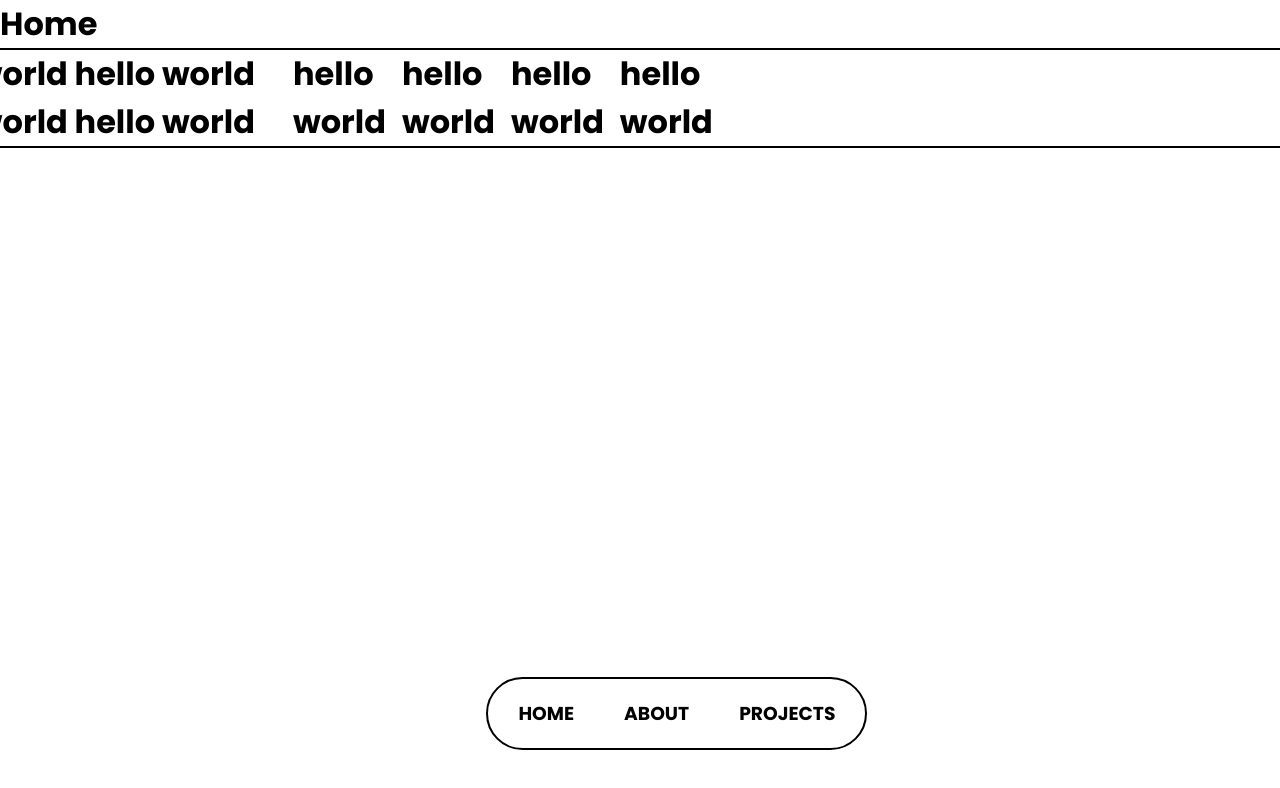
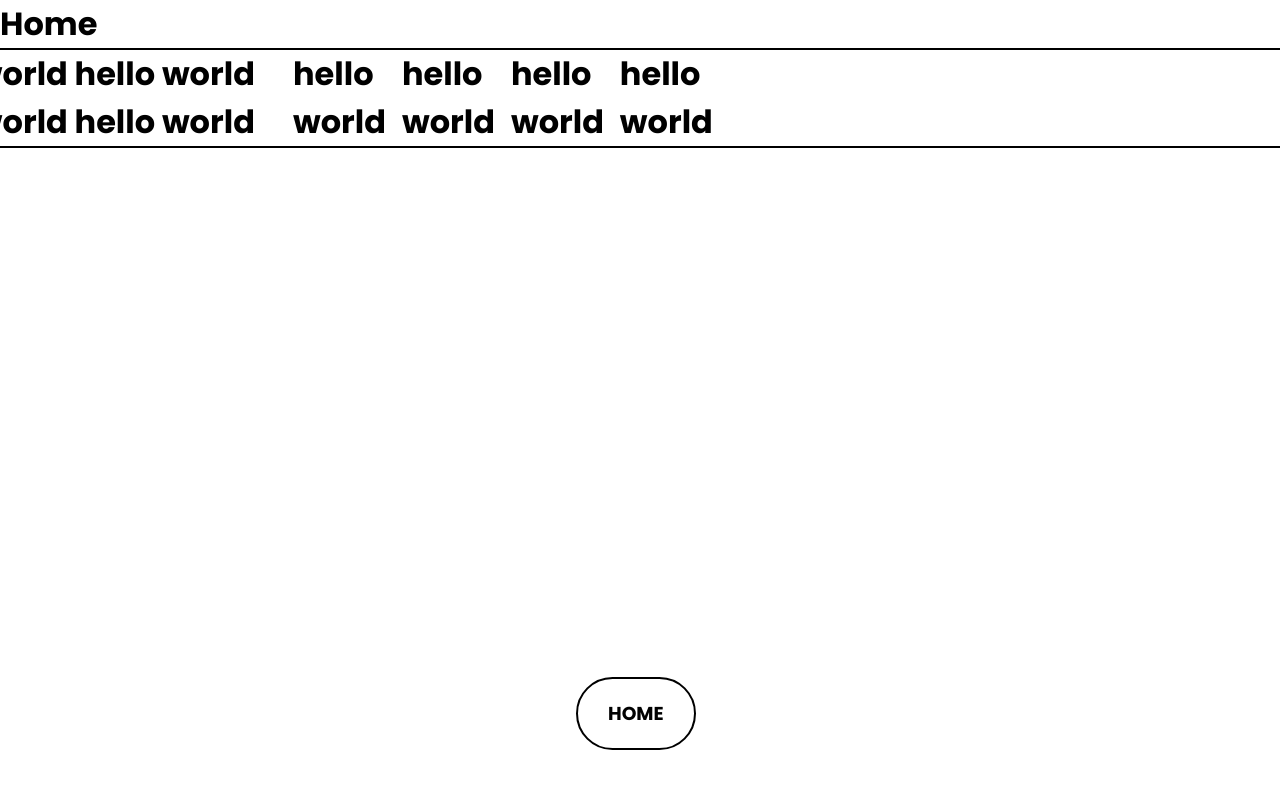
Before and after one commit to BSIT-Evanism/New-Portfolio2, a React (Vite) app: page / in a window 1280 px wide. Shown: the top 788 px of the page. Built offline with nearby package versions, Linux system fonts and the light colour scheme.

Commit message:
navbar redesign

```diff
--- a/src/components/Navbar/Navbar.jsx
+++ b/src/components/Navbar/Navbar.jsx
@@ -2,23 +2,63 @@ import { Link } from "react-router-dom";
 import styles from './Navbar.module.scss'
 import { useState } from "react";
 import { motion } from "framer-motion";
+import { AnimatePresence } from "framer-motion";
 
 
 function Navbar() {
   const [hover, setHover] = useState(false)
 
+  const container = {
+    hidden: { y: "100vh" },
+    show: {
+      y: 0,
+      transition: {
+        type: "spring", bounce: 0.3, damping: 9, mass: 2, velocity: 0.2, delay: 1.5
+      }
+    },
+    hover: {
+      scale: 1.2,
+      transition: {
+        damping: 15, type: "spring", stiffness: 400
+      }
+    }
+  }
 
   return (
     <>
-      <motion.ul className={styles.nav}
-        initial={{ y: "100vh" }}
-        animate={{ y: 0 }}
-        transition={{ duration: 0.5, ease: "easeIn", delay: 2 }}
-      >
-        <Link className={styles.links} to="/"><h3>Home</h3></Link>
-        <Link className={styles.links} to="/about"><h3>About</h3></Link>
-        <Link className={styles.links} to="/projects"><h3>Projects</h3></Link>
-      </motion.ul>
+      <AnimatePresence mode="popLayout">
+        <motion.div className={styles.nav}
+          layoutId="nav"
+          variants={container}
+          initial="hidden"
+          animate="show"
+          whileHover="hover"
+          onHoverStart={() => setHover(true)}
+          onHoverEnd={() => setHover(false)}
+        >
+          <Link className={styles.links} to="/"><h3>Home</h3></Link>
+          {hover && (
+            <>
+              <motion.div
+                initial={{ opacity: 0 }}
+                animate={{ opacity: 1 }}
+                exit={{ opacity: 0 }}
+                transition={{ duration: 0.5 }}
+              >
+                <Link className={styles.links} to="/about"><h3>About</h3></Link>
+              </motion.div>
+              <motion.div
+                initial={{ opacity: 0 }}
+                animate={{ opacity: 1 }}
+                exit={{ opacity: 0 }}
+                transition={{ duration: 0.5, delay: 0.5 }}
+              >
+                <Link className={styles.links} to="/projects"><h3>Projects</h3></Link>
+              </motion.div>
+            </>
+          )}
+        </motion.div>
+      </AnimatePresence>
     </>
   )
 }
--- a/src/components/Navbar/Navbar.module.scss
+++ b/src/components/Navbar/Navbar.module.scss
@@ -7,10 +7,10 @@
   border: 2px solid black;
   width: fit-content;
   padding: 20px 30px;
-  border-radius: 60px;
+  border-radius: 40px;
   position: fixed;
   bottom: 50px;
-  left: 38%;
+  left: 45vw;
   }
 
 .links {
```
